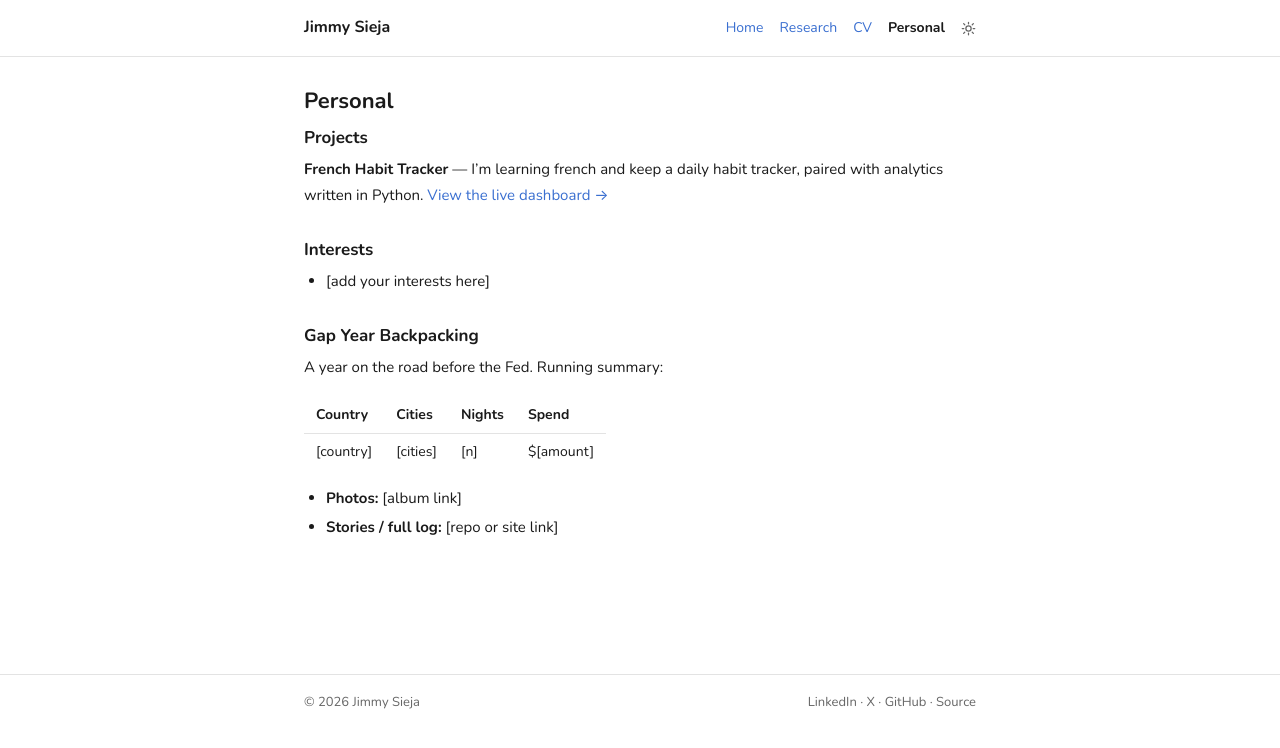
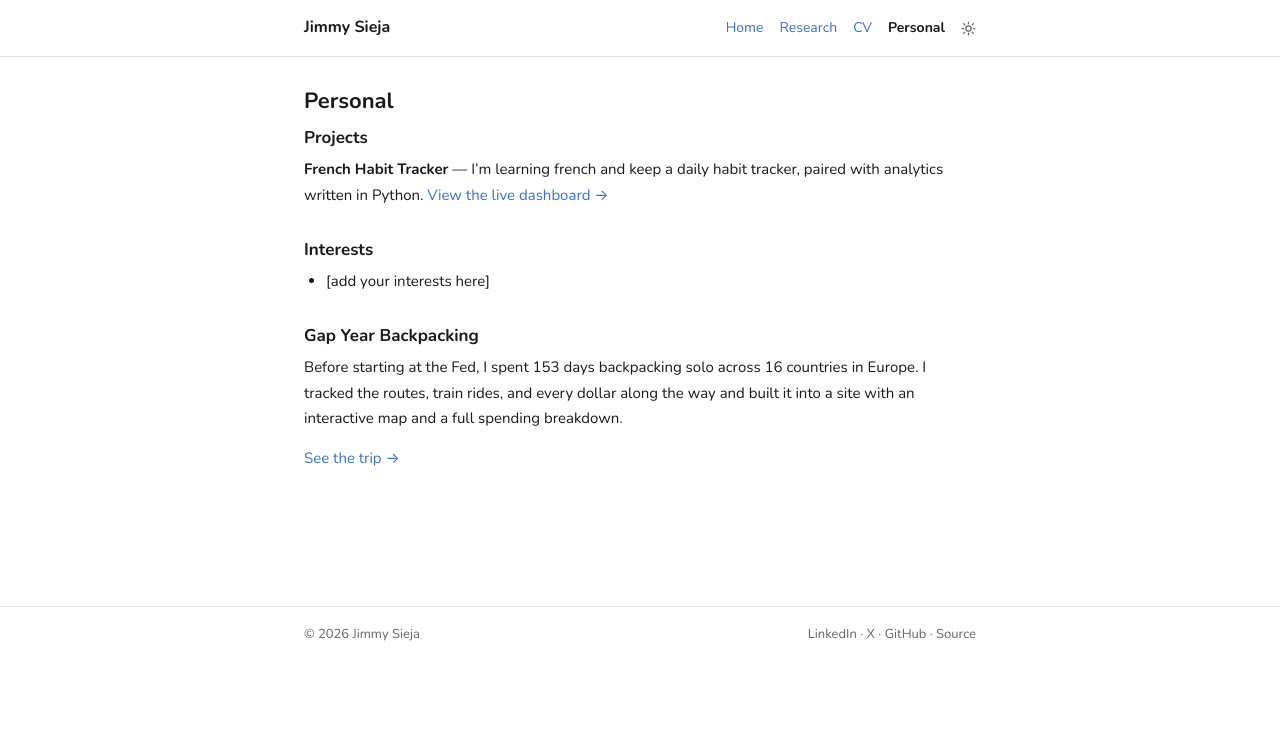
Before and after one commit to jimmysieja/jimmysieja.github.io, a Jekyll site: the page built from _pages/personal.md, in a window 1280 px wide. Shown: the top 748 px of the page. Built offline with Jekyll 4.4.1, drawn with Linux system fonts in a browser that asks for light colours.

Commit message:
Link EU backpacking site on Personal page
Co-Authored-By: Claude Sonnet 5 <noreply@anthropic.com>

```diff
--- a/_pages/personal.md
+++ b/_pages/personal.md
@@ -14,19 +14,8 @@ permalink: /personal/
 
 ## Gap Year Backpacking
 
-<!--
-  Suggested setup: a separate "gap-year" repo (same pattern as french-habit-tracker)
-  that doubles as a small GitHub Pages site — a README route map, one markdown file
-  per country for stories, a spend table / CSV, and per-leg photo-album links
-  (Google Photos or Flickr; don't commit the photos themselves to git). Then link
-  it below and mirror the summary table here. Claude can scaffold that repo.
--->
+Before starting at the Fed, I spent 153 days backpacking solo across 16 countries
+in Europe. I tracked the routes, train rides, and every dollar along the way and
+built it into a site with an interactive map and a full spending breakdown.
 
-A year on the road before the Fed. Running summary:
-
-| Country | Cities | Nights | Spend |
-|---|---|---|---|
-| [country] | [cities] | [n] | $[amount] |
-
-- **Photos:** [album link]
-- **Stories / full log:** [repo or site link]
+<p><a href="https://jimmysieja.github.io/eubackpacking/" target="_blank" rel="noopener">See the trip &rarr;</a></p>
```
